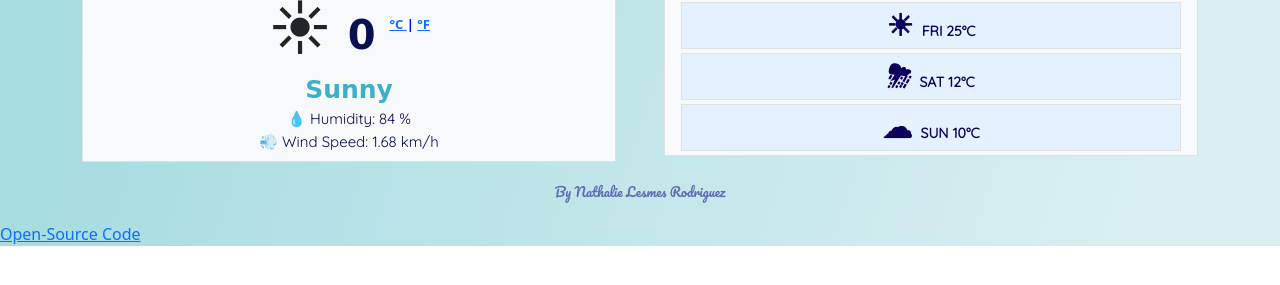
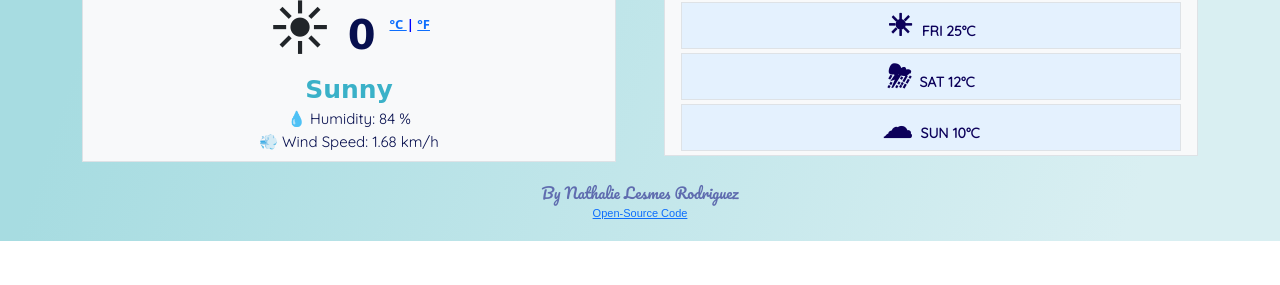
Before and after one commit to nathalero/MyWeatherApp, a plain HTML site: page index.html in a window 1280 px wide. Shown: the part 195-480 px from the top of the page. Drawn offline with nearby package versions, Linux system fonts and the light colour scheme; a web font is replaced by a local one.

Commit message:
Add style to opensourcecode link

```diff
--- a/style.css
+++ b/style.css
@@ -83,13 +83,23 @@
     font-family: "Quicksand", sans-serif;
   }
 
+  .links {
+    display: block;
+    padding: 20px;
+  }
+  .source{
+    display:block;
+    text-align: center;
+    font-size: 11px;
+    font-family: Arial, Helvetica, sans-serif;
+  }
+
   .creator {
     display: block;
     text-align: center;
     text-decoration: none;
-    font-size: 13px;
+    font-size: 15px;
     color: #5f6caf;
-    padding: 20px;
     font-family: "Pacifico", cursive;
   }
 
```
